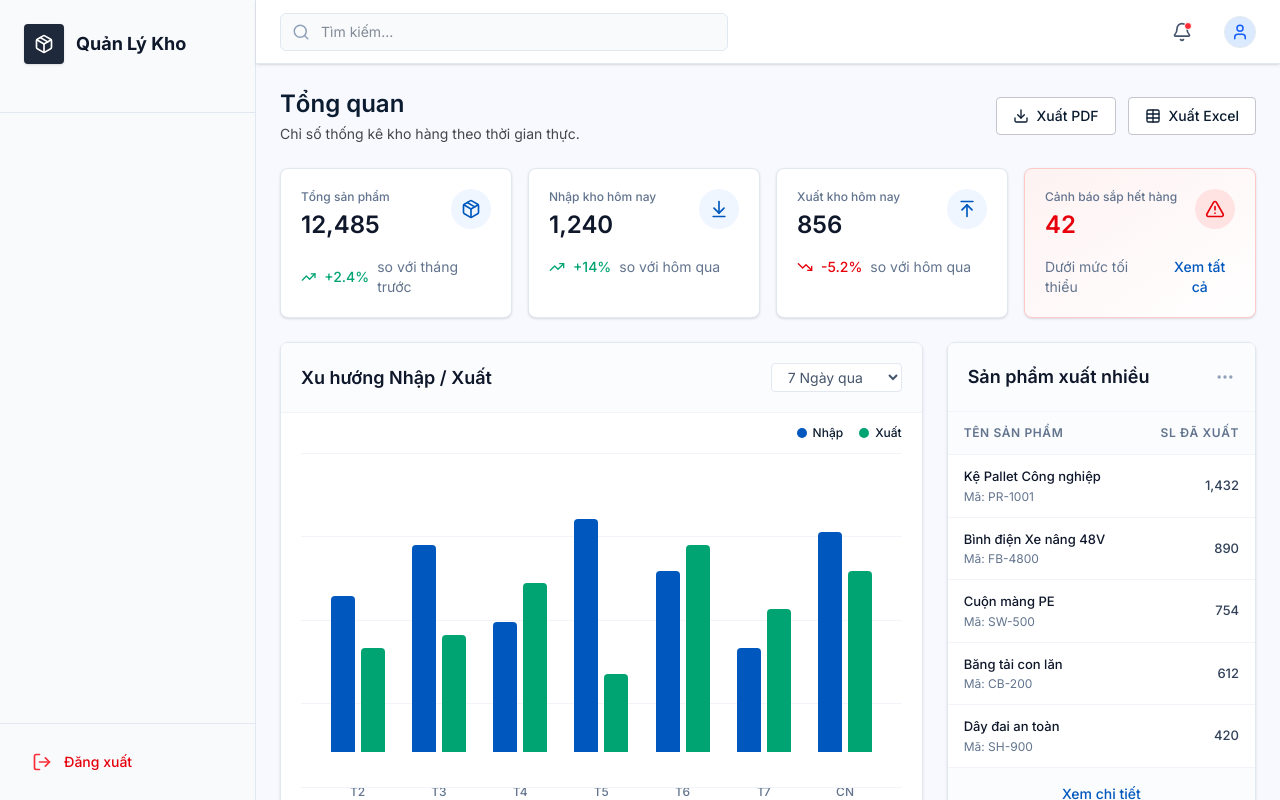
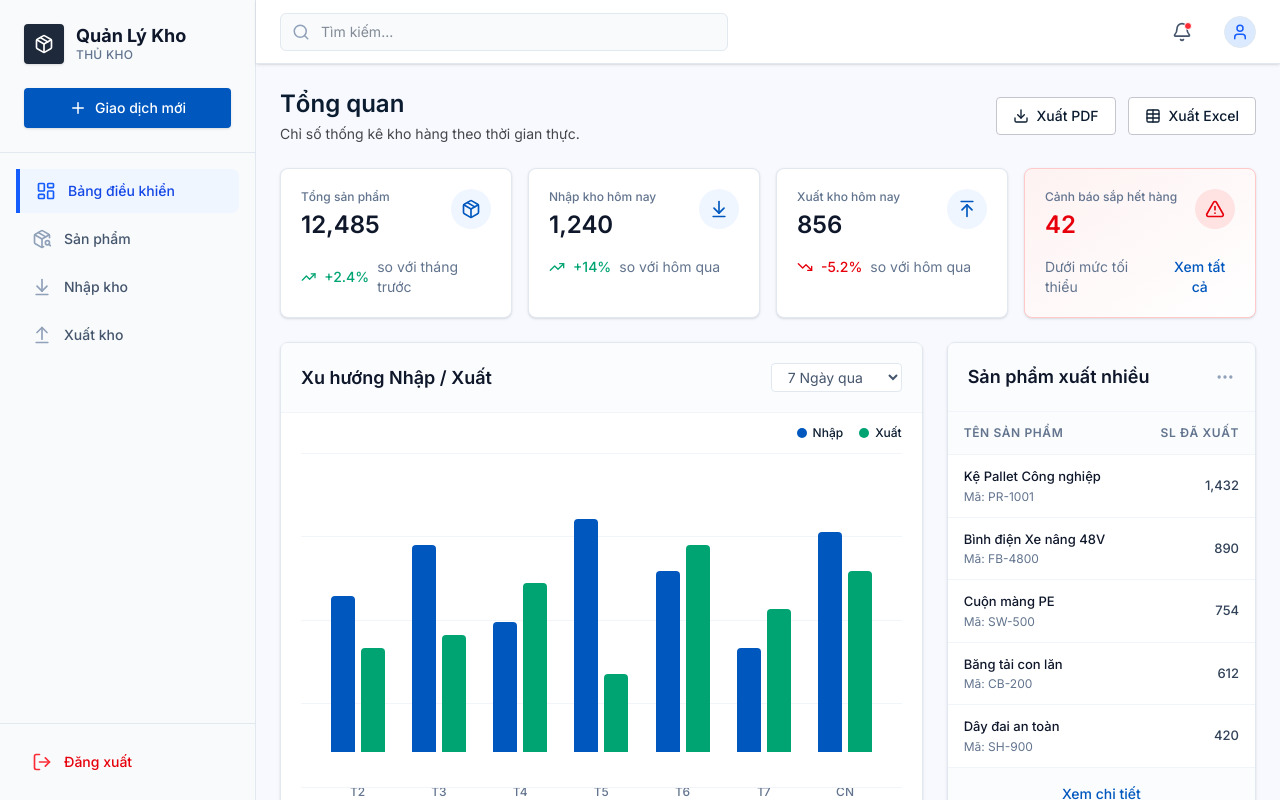
Before and after one commit to Hbest1804/Dev_ops_quanlykho, a React (Vite) app in the folder frontend/: page / in a window 1280 px wide. Built offline with nearby package versions, Linux system fonts and the light colour scheme.

Commit message:
feat: add AuthContext.tsx

```diff
--- a/frontend/src/App.tsx
+++ b/frontend/src/App.tsx
@@ -1,11 +1,18 @@
 import Layout from "./component/Layout";
 import Dashboard from "./component/Dashboard";
 import { useState } from "react";
+import { useAuth } from "./contexts/AuthContext";
 
 export default function App() {
   const [currentView, setCurrentView] = useState('dashboard');
+  const { user, loading, logout } = useAuth();
+
+  if (loading) {
+    return <div className="min-h-screen flex items-center justify-center font-medium text-slate-500">Đang tải dữ liệu hệ thống...</div>;
+  }
+
   return (
-    <Layout currentView={currentView} setView={setCurrentView} onLogout={() => {}} >
+    <Layout currentView={currentView} setView={setCurrentView} onLogout={logout} >
       {currentView === 'dashboard' && <Dashboard />}
     </Layout>
   );
--- a/frontend/src/component/Layout.tsx
+++ b/frontend/src/component/Layout.tsx
@@ -1,6 +1,6 @@
 import { ReactNode } from 'react';
 import { Package, LayoutDashboard, PackageSearch, ArrowDownToLine, ArrowUpFromLine, Users, LogOut, Plus, Search, Bell, User, BarChart2 } from 'lucide-react';
-// import { useAuth } from '../contexts/AuthContext';
+import { useAuth } from '../contexts/AuthContext';
 
 const ALL_MENU_ITEMS = [
   { id: 'dashboard', label: 'Bảng điều khiển', icon: LayoutDashboard, roles: ['admin', 'warehouse_staff', 'accountant'] },
@@ -12,16 +12,16 @@ const ALL_MENU_ITEMS = [
 ];
 
 export default function Layout({ currentView, setView, onLogout, children }: { currentView: string, setView: (v: string) => void, onLogout: () => void, children: ReactNode }) {
-//  const { profile } = useAuth();
+ const { profile } = useAuth();
 
-//  const userRole = profile?.role || 'warehouse_staff';
+ const userRole = profile?.role || 'warehouse_staff';
   const roleLabels: Record<string, string> = {
     admin: 'Quản trị viên',
     warehouse_staff: 'Thủ kho',
     accountant: 'Kế toán'
   };
 
-//   const MENU_ITEMS = ALL_MENU_ITEMS.filter(item => item.roles.includes(userRole));
+  const MENU_ITEMS = ALL_MENU_ITEMS.filter(item => item.roles.includes(userRole));
 
   return (
     <div className="flex h-screen bg-[#f8f9ff] overflow-hidden">
@@ -34,19 +34,19 @@ export default function Layout({ currentView, setView, onLogout, children }: { c
             </div>
             <div>
               <h1 className="text-lg font-bold text-slate-900 leading-tight">Quản Lý Kho</h1>
-              {/* <p className="text-xs text-slate-500 font-medium tracking-wide">{roleLabels[userRole]?.toUpperCase()}</p> */}
+              <p className="text-xs text-slate-500 font-medium tracking-wide">{roleLabels[userRole]?.toUpperCase()}</p>
             </div>
           </div>
-          {/* {['admin', 'warehouse_staff'].includes(userRole) && (
+          {['admin', 'warehouse_staff'].includes(userRole) && (
             <button className="w-full bg-[#0058be] hover:bg-[#2170e4] text-white py-2.5 rounded flex items-center justify-center gap-2 text-sm font-medium transition-colors shadow-sm">
               <Plus size={18} />
               Giao dịch mới
             </button>
-          )} */}
+          )}
         </div>
 
         <div className="flex-1 overflow-y-auto p-4 flex flex-col gap-1">
-          {/* {MENU_ITEMS.map((item) => {
+          {MENU_ITEMS.map((item) => {
             const Icon = item.icon;
             const isActive = currentView === item.id;
             return (
@@ -63,7 +63,7 @@ export default function Layout({ currentView, setView, onLogout, children }: { c
                 {item.label}
               </button>
             );
-          })} */}
+          })}
         </div>
 
         <div className="p-4 border-t border-slate-200 flex flex-col gap-1">
--- /dev/null
+++ b/frontend/src/contexts/AuthContext.tsx
@@ -0,0 +1,63 @@
+import React, { createContext, useContext, useState, useEffect } from 'react';
+import toast from 'react-hot-toast';
+
+type Profile = {
+  id: string;
+  email: string;
+  full_name: string;
+  role: 'admin' | 'warehouse_staff' | 'accountant';
+};
+
+type AuthContextType = {
+  user: any;
+  profile: Profile | null;
+  loading: boolean;
+  login: (email: string) => void;
+  logout: () => void;
+};
+
+const AuthContext = createContext<AuthContextType>({} as any);
+
+export const AuthProvider = ({ children }: { children: React.ReactNode }) => {
+  const [user, setUser] = useState<any>(null);
+  const [profile, setProfile] = useState<Profile | null>(null);
+  const [loading, setLoading] = useState(true);
+
+  useEffect(() => {
+    const stored = localStorage.getItem('wareflow_user');
+    if (stored) {
+      const parsed = JSON.parse(stored);
+      setUser({ email: parsed.email });
+      setProfile(parsed);
+    }
+    setLoading(false);
+  }, []);
+
+  const login = (email: string) => {
+    const mockProfile: Profile = {
+      id: '1',
+      email,
+      full_name: email.split('@')[0],
+      role: 'admin',
+    };
+    setUser({ email });
+    setProfile(mockProfile);
+    localStorage.setItem('wareflow_user', JSON.stringify(mockProfile));
+    toast.success('Đăng nhập thành công!');
+  };
+
+  const logout = () => {
+    setUser(null);
+    setProfile(null);
+    localStorage.removeItem('wareflow_user');
+    toast.success('Đã đăng xuất');
+  };
+
+  return (
+    <AuthContext.Provider value={{ user, profile, loading, login, logout }}>
+      {children}
+    </AuthContext.Provider>
+  );
+};
+
+export const useAuth = () => useContext(AuthContext);
```
